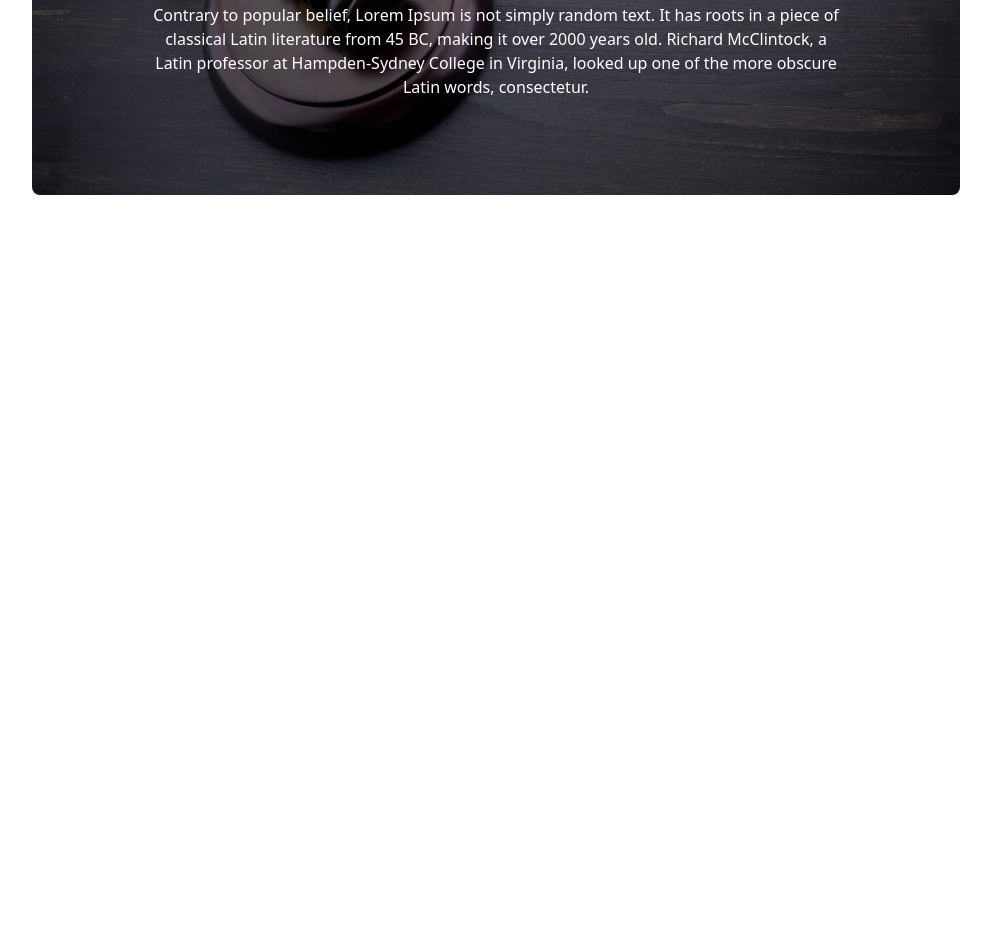
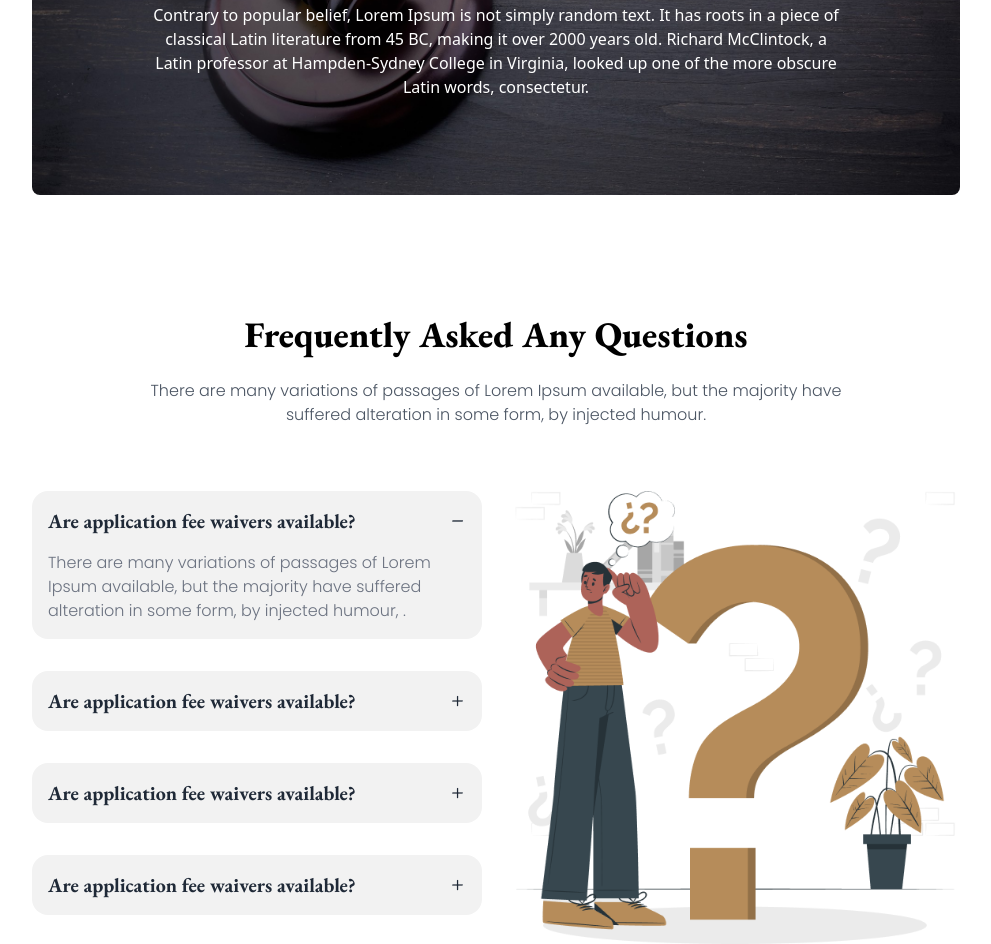
Before and after one commit to Sauda001/legal-solution-web, a plain HTML site: page index.html in a window 1280 px wide. Shown: the part 2465-3409 px from the top of the page, without its empty margins (144-1135 px from the left). Before the commit the page ends 2772 px from the top, so only its background shows below. Drawn offline with nearby package versions, Linux system fonts and the light colour scheme.

Commit message:
faq section done

```diff
--- a/index.html
+++ b/index.html
@@ -265,6 +265,55 @@
           </div>
         </section>
 
+        <!-- FAQs Section -->
+         <section>
+          <div>
+            <!-- text div -->
+             <div class="mt-2 text-center w-3/4 mx-auto">
+              <h1 class="text-black eb-garamond-font mb-6 font-extrabold text-4xl">Frequently Asked Any Questions</h1>
+              <p class="poppins-font mb-16 text-gray-600">There are many variations of passages of Lorem Ipsum available, but the majority have suffered alteration in some form, by injected humour.</p>
+             </div>
+             <!-- accordian div -->
+             <div class="lg:flex gap-7">
+              <div class="space-y-8 w-1/2">
+                <!-- faq div -->
+                <div class="collapse collapse-plus bg-base-200">
+                  <input type="radio" name="my-accordion-3" checked="checked" />
+                  <div class="collapse-title text-xl font-bold eb-garamond-font">Are application fee waivers available?</div>
+                  <div class="collapse-content poppins-font">
+                    <p class="text-gray-500">There are many variations of passages of Lorem Ipsum available, but the majority have suffered alteration in some form, by injected humour, . </p>
+                  </div>
+                </div>
+                <div class="collapse collapse-plus bg-base-200">
+                  <input type="radio" name="my-accordion-3" />
+                  <div class="collapse-title text-xl font-bold eb-garamond-font">Are application fee waivers available?</div>
+                  <div class="collapse-content poppins-font">
+                    <p class="text-gray-500">There are many variations of passages of Lorem Ipsum available, but the majority have suffered alteration in some form, by injected humour, . </p>
+                  </div>
+                </div>
+                <div class="collapse collapse-plus bg-base-200">
+                  <input type="radio" name="my-accordion-3" />
+                  <div class="collapse-title text-xl font-bold eb-garamond-font">Are application fee waivers available?</div>
+                  <div class="collapse-content poppins-font">
+                    <p class="text-gray-500">There are many variations of passages of Lorem Ipsum available, but the majority have suffered alteration in some form, by injected humour, . </p>
+                  </div>
+                </div>
+                <div class="collapse collapse-plus bg-base-200">
+                  <input type="radio" name="my-accordion-3" />
+                  <div class="collapse-title text-xl font-bold eb-garamond-font">Are application fee waivers available?</div>
+                  <div class="collapse-content poppins-font">
+                    <p class="text-gray-500">There are many variations of passages of Lorem Ipsum available, but the majority have suffered alteration in some form, by injected humour, . </p>
+                  </div>
+                </div>
+              </div>
+              <!-- image div -->
+               <div class="w-1/2">
+                <img src="./images/faq.png" alt="">
+               </div>
+             </div>
+        </div>
+         </section>
+
     </main>
 
     <!-- footer section -->
```
